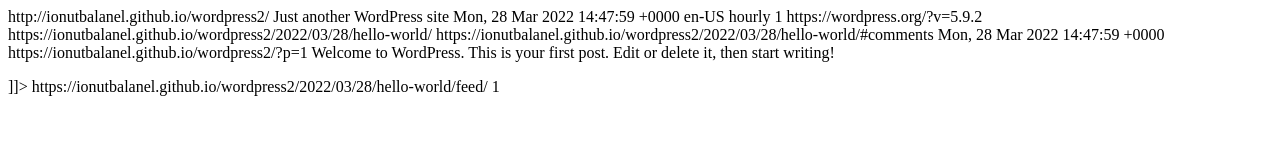
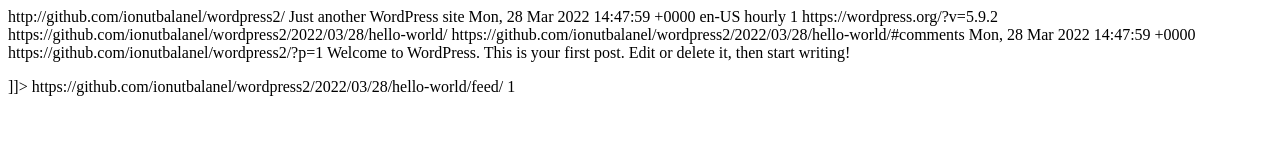
Before and after one commit to ionutbalanel/wordpress2, a plain HTML site: page feed/index.html in a window 1280 px wide. Drawn offline with Linux system fonts and the light colour scheme.

Commit message:
WP2Static UPDATE feed/index.html

```diff
--- a/feed/index.html
+++ b/feed/index.html
@@ -9,8 +9,8 @@
 
 <channel>
 	<title>wordpress2</title>
-	<atom:link href="https://ionutbalanel.github.io/wordpress2/feed/" rel="self" type="application/rss+xml" />
-	<link>http://ionutbalanel.github.io/wordpress2/</link>
+	<atom:link href="https://github.com/ionutbalanel/wordpress2/feed/" rel="self" type="application/rss+xml" />
+	<link>http://github.com/ionutbalanel/wordpress2/</link>
 	<description>Just another WordPress site</description>
 	<lastBuildDate>Mon, 28 Mar 2022 14:47:59 +0000</lastBuildDate>
 	<language>en-US</language>
@@ -21,20 +21,20 @@
 	<generator>https://wordpress.org/?v=5.9.2</generator>
 	<item>
 		<title>Hello world!</title>
-		<link>https://ionutbalanel.github.io/wordpress2/2022/03/28/hello-world/</link>
-					<comments>https://ionutbalanel.github.io/wordpress2/2022/03/28/hello-world/#comments</comments>
+		<link>https://github.com/ionutbalanel/wordpress2/2022/03/28/hello-world/</link>
+					<comments>https://github.com/ionutbalanel/wordpress2/2022/03/28/hello-world/#comments</comments>
 
 		<dc:creator><![CDATA[wordpress2]]></dc:creator>
 		<pubDate>Mon, 28 Mar 2022 14:47:59 +0000</pubDate>
 				<category><![CDATA[Uncategorized]]></category>
-		<guid isPermaLink="false">https://ionutbalanel.github.io/wordpress2/?p=1</guid>
+		<guid isPermaLink="false">https://github.com/ionutbalanel/wordpress2/?p=1</guid>
 
 					<description><![CDATA[Welcome to WordPress. This is your first post. Edit or delete it, then start writing!]]></description>
 										<content:encoded><![CDATA[
 <p>Welcome to WordPress. This is your first post. Edit or delete it, then start writing!</p>
 ]]></content:encoded>
 
-					<wfw:commentRss>https://ionutbalanel.github.io/wordpress2/2022/03/28/hello-world/feed/</wfw:commentRss>
+					<wfw:commentRss>https://github.com/ionutbalanel/wordpress2/2022/03/28/hello-world/feed/</wfw:commentRss>
 			<slash:comments>1</slash:comments>
 
 
```
